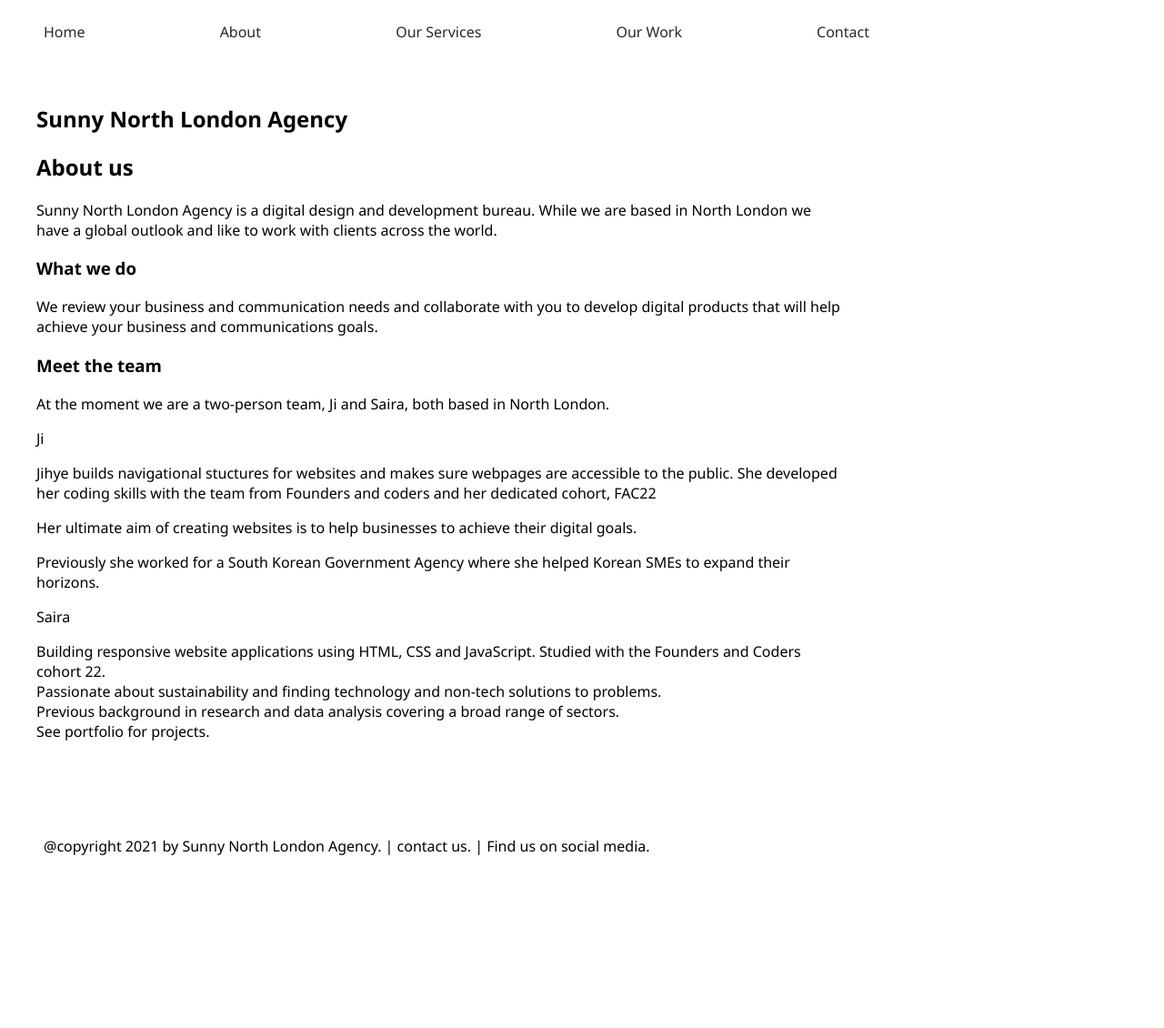
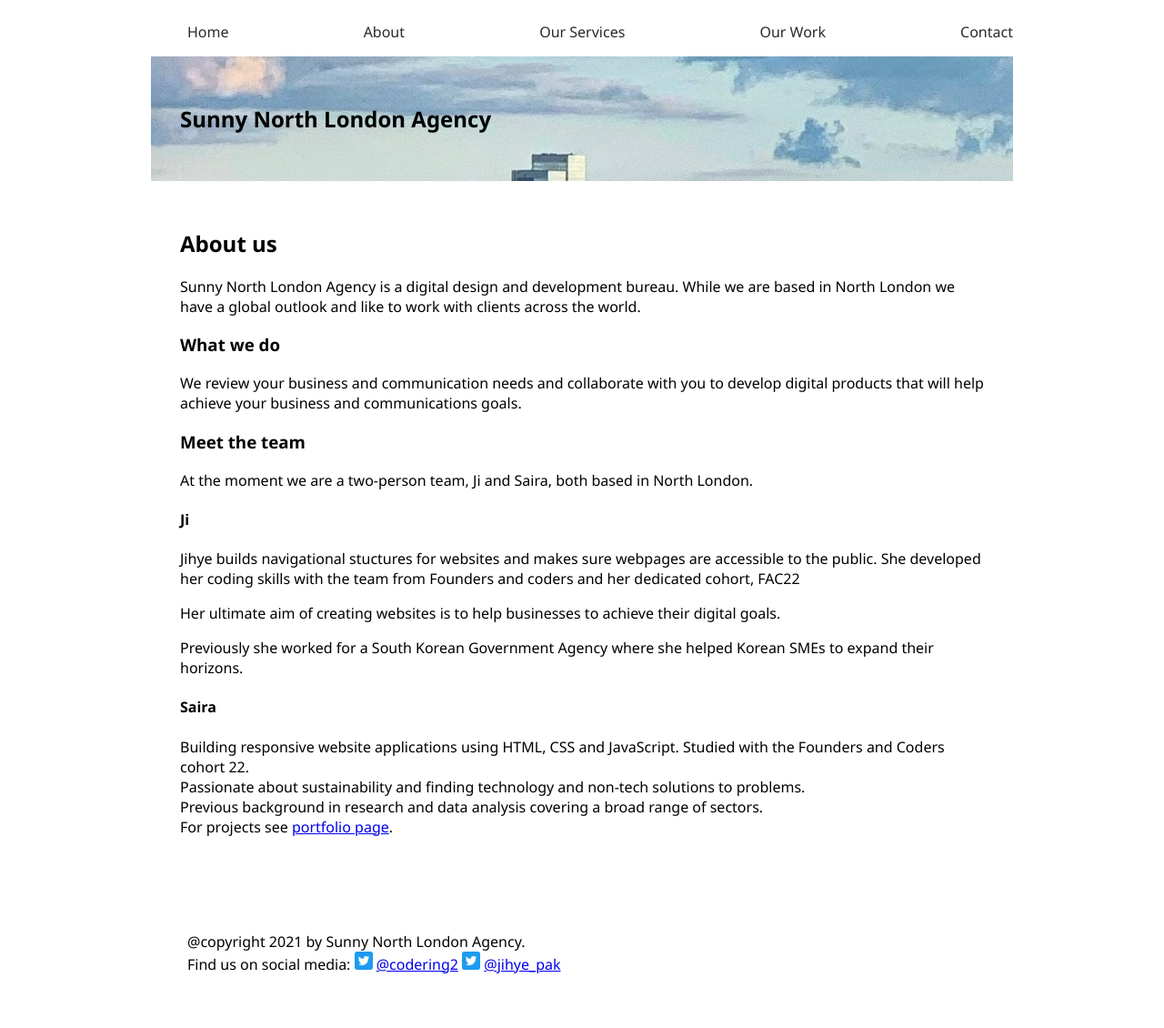
Before and after one commit to fac22/Sunny_North_London_Agency, a plain HTML site: page index.html in a window 1280 px wide. Shown: the whole page at 91% size. Before the commit the page ends 1005 px from the top, so only its background shows below. Drawn offline with Linux system fonts and the light colour scheme.

Commit message:
Adding images, links and edited stylesheet

```diff
--- a/index.html
+++ b/index.html
@@ -5,6 +5,7 @@
     <meta http-equiv="X-UA-Compatible" content="IE=edge" />
     <meta name="viewport" content="width=device-width, initial-scale=1.0" />
     <title>Sunny North London Agency</title>
+    <link rel="icon" type="image/png" href="/media/trees.png" />
     <link href="style.css" rel="stylesheet" />
     <script src="script.js"></script>
   </head>
@@ -30,10 +31,11 @@
             </li>
           </ul>
         </nav>
+      <section class="headercontainer"><h1>Sunny North London Agency</h1></section>
       </header>
       <main>
         <section class="sectioncontainer">
-          <h1>Sunny North London Agency</h1>
+
           <h2>About us</h2>
           <p>
             Sunny North London Agency is a digital design and development
@@ -48,10 +50,9 @@
           </p>
           <h3>Meet the team</h3>
           <p>
-            At the moment we are a two-person team, Ji and Saira, both based in
-            North London.
+            At the moment we are a two-person team, Ji and Saira, both based in North London.
           </p>
-          <p>Ji</p>
+          <h4>Ji</h4>
 
           <p>
             Jihye builds navigational stuctures for websites and makes sure
@@ -67,7 +68,7 @@
             Previously she worked for a South Korean Government Agency where she
             helped Korean SMEs to expand their horizons.
           </p>
-          <p>Saira</p>
+          <h4>Saira</h4>
           <p>
             Building responsive website applications using HTML, CSS and
             JavaScript. Studied with the Founders and Coders cohort 22.<br />
@@ -75,15 +76,15 @@
             solutions to problems.<br />
             Previous background in research and data analysis covering a broad
             range of sectors.<br />
-            See portfolio for projects.
-          </p>
+            For projects see <a href="https://sbhatti534602210.github.io/facwork/javascript30/js30exercises.html">portfolio page</a>.</p>
           <p></p>
         </section>
       </main>
-      <footer>
+      <footer class="footer">
         <p>
-          @copyright 2021 by Sunny North London Agency. | contact us. | Find us
-          on social media.
+          @copyright 2021 by Sunny North London Agency.<br />
+          Find us
+          on social media: <img src="/media/twitterblue.png" alt="twitter icon"> <a href="https://twitter.com/codering2">@codering2</a> <img src="/media/twitterblue.png" alt="twitter icon"> <a href="https://twitter.com/jihye_pak">@jihye_pak</a>
         </p>
       </footer>
     </div>
--- a/style.css
+++ b/style.css
@@ -4,9 +4,7 @@
   --nav-font-colour: rgb(44, 40, 40);
 }
 body {
-  /* font-family: Verdana, Geneva, Tahoma, sans-serif; */
-  /* font-family: 'Franklin Gothic Medium', 'Arial Narrow', Arial, sans-serif; */
-  font-family: 'Segoe UI', Tahoma, Geneva, Verdana, sans-serif;
+    font-family: 'Segoe UI', Tahoma, Geneva, Verdana, sans-serif;
 }
 
 .navigation__container {
@@ -32,12 +30,27 @@ body {
   flex-flow: column nowrap;
   justify-content: space-around;
   /* align-items: flex-end; */
+  max-width: 60rem;
+  margin-left: auto;
+  margin-right: auto;
 }
+
+.headercontainer {
+  background-image: url(/media/vulpe-gri-B-xx3i5YGJc-unsplash_c.jpg);
+  /* background-size: cover; */
+  /* background-repeat: no-repeat; */
+  padding: 2em;
+}
+
 .sectioncontainer {
   padding: 2em;
 }
 
-footer {
+.footer {
   width: 75%;
   padding: 2.5em;
 }
+
+.footer img {
+  height: 1.25em;
+}
```
Also changed, not shown: media/trees.png (added), media/twitterblue.png (added), media/vulpe-gri-B-xx3i5YGJc-unsplash_c.jpg (added), 3 other files.
